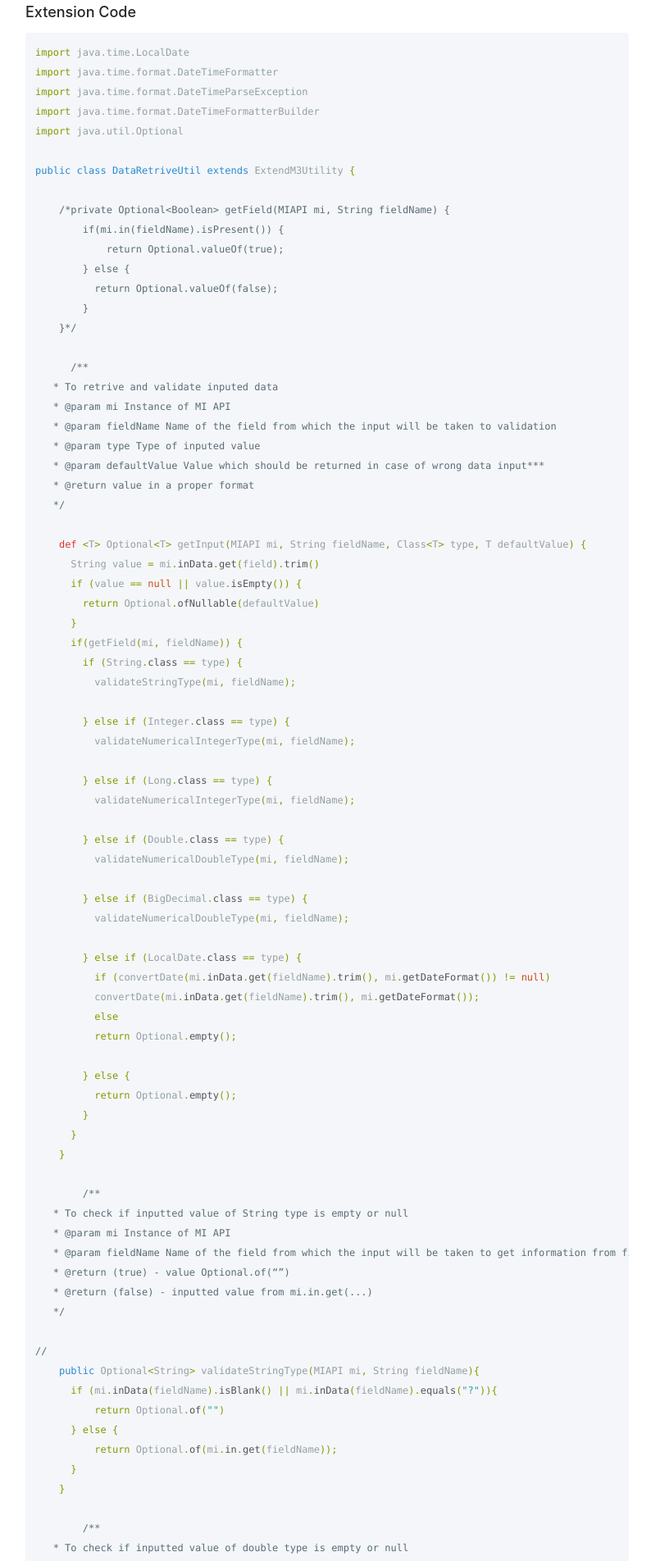
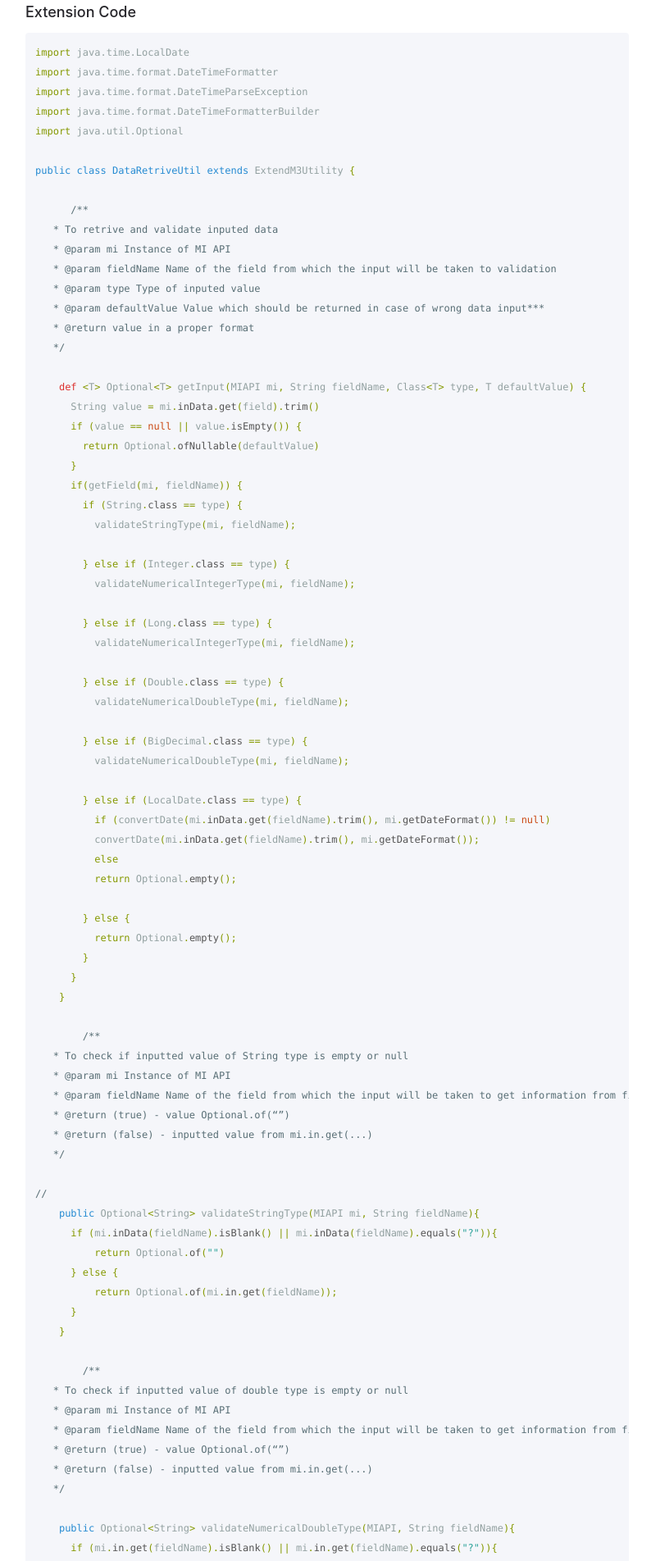
Before and after one commit to infor-cloud/xtendm3, a Jekyll site: the page built from docs/examples/Utility-DataRetriever.md, in a window 1280 px wide. Shown: the part 1248-3152 px from the top of the page at 82% size, without its empty margins (373-1167 px from the left). Built offline with Jekyll 4.4.1, drawn with Linux system fonts in a browser that asks for light colours.

Commit message:
code example update

```diff
--- a/docs/examples/Utility-DataRetriever.md
+++ b/docs/examples/Utility-DataRetriever.md
@@ -48,14 +48,6 @@ import java.time.format.DateTimeFormatterBuilder
 import java.util.Optional
 
 public class DataRetriveUtil extends ExtendM3Utility {
-
-    /*private Optional<Boolean> getField(MIAPI mi, String fieldName) {
-        if(mi.in(fieldName).isPresent()) {
-            return Optional.valueOf(true);
-        } else {
-          return Optional.valueOf(false);
-        }
-    }*/
 
       /**
    * To retrive and validate inputed data
```
